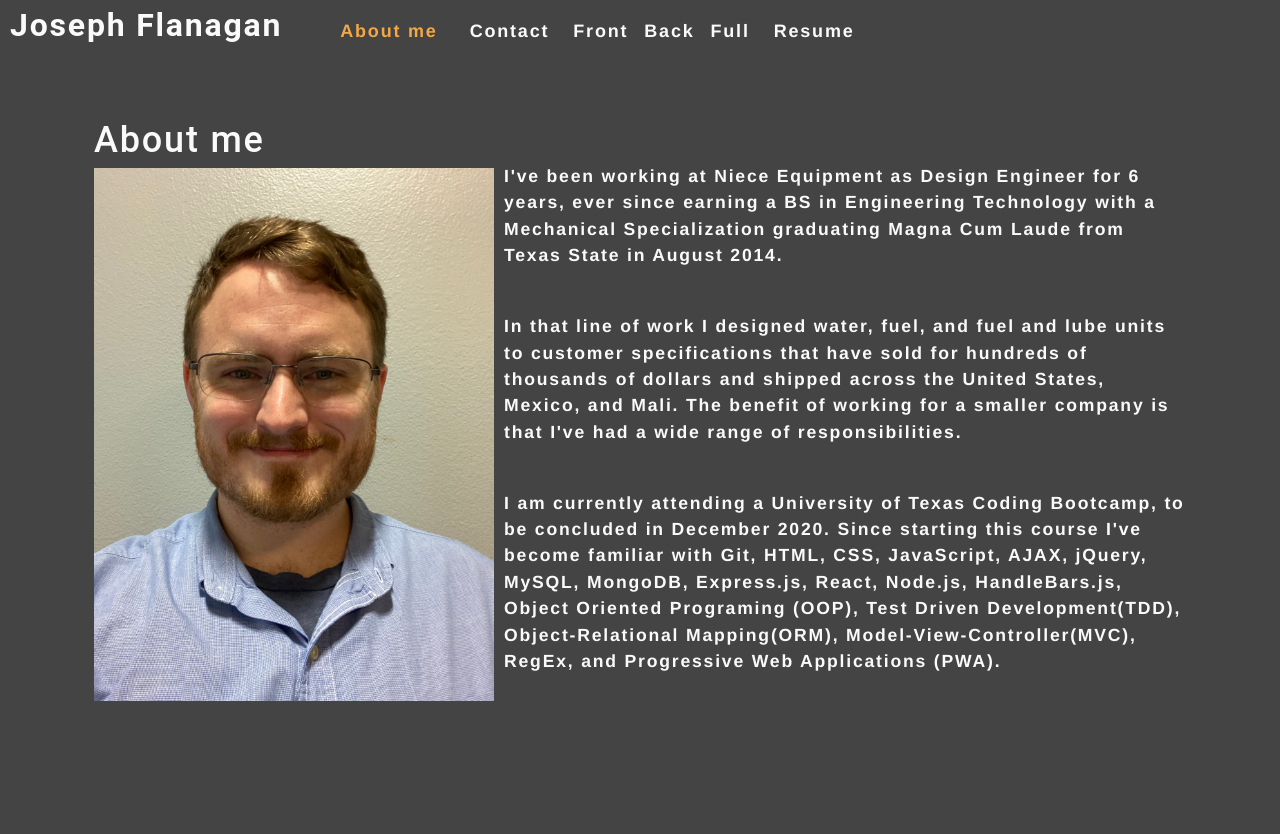
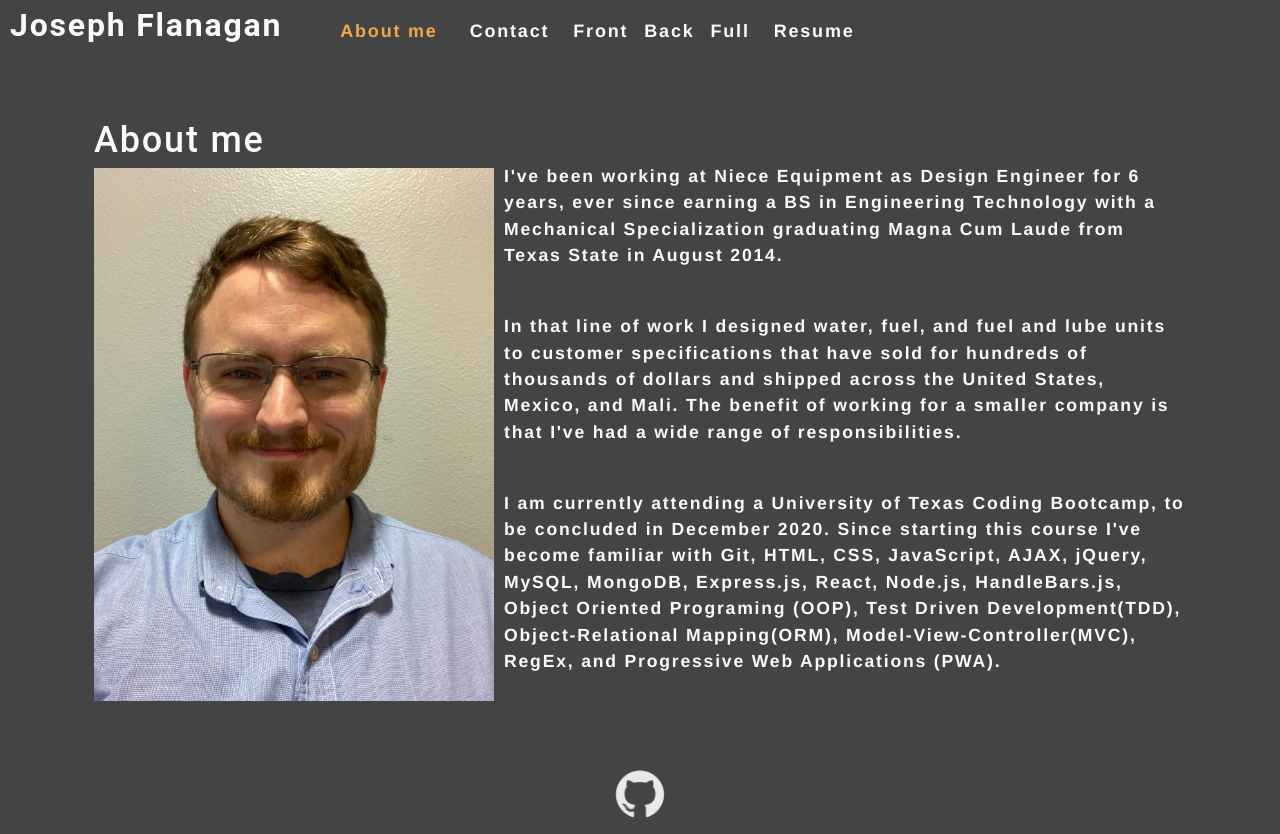
Before and after one commit to josephptflanagan/20201004-react-portfolio, a React (Create React App) app: page / in a window 1280 px wide. Before the commit the page ends 800 px from the top, so only its background shows below. Built offline with nearby package versions, Linux system fonts and the light colour scheme.

Commit message:
footer added

```diff
--- a/src/App.js
+++ b/src/App.js
@@ -3,7 +3,8 @@ import Nav from './components/Nav';
 import About from './components/About';
 import Applications from './components/Applications';
 import ContactForm from './components/Contact';
-import Resume from "./components/Resume"
+import Resume from "./components/Resume";
+import Footer from "./components/Footer";
 
 function App() {
 
@@ -37,7 +38,7 @@ function App() {
   };
 
   return (
-    <div>
+    <div className="page-container">
       <Nav
         categories={categories}
         currentCategory={currentCategory}
@@ -50,6 +51,7 @@ function App() {
         <div>{renderPage(currentPage)}</div>
 
       </main>
+      <Footer />
     </div>
   );
 }
--- /dev/null
+++ b/src/components/Footer/index.js
@@ -0,0 +1,15 @@
+import React from 'react';
+import gitHubLogo from "../../assets/icons/GitHub-Mark.png"
+
+
+function Footer() {
+    return (
+        <footer>
+            <a className="footer-link" href="https://github.com/josephptflanagan">
+                <img src={gitHubLogo} alt="Git Hub Repository" width="64" height="64"/>
+            </a>
+        </footer>
+    );
+}
+
+export default Footer;
--- a/src/components/Resume/index.js
+++ b/src/components/Resume/index.js
@@ -4,7 +4,7 @@ function Resume() {
 
     return (
         <section id="resume">
-            <a  href="src\assets\pdf\JosephFlanagan_Resume.pdf" download>
+            <a  href="../../assets/pdf/JosephFlanagan_Resume.pdf" download>
                 Click here to download a copy of my resume.
             </a>
         </section>
--- a/src/index.css
+++ b/src/index.css
@@ -306,3 +306,22 @@ a {
   max-width: 400px;
   height:auto;
 }
+
+.page-container{
+  position: relative;
+  min-height: 100vh;
+}
+
+main{
+  padding-bottom: 2.5rem;
+}
+
+footer{
+  position: absolute;
+  bottom: 0;
+  width: 100%;
+  height: 2.5rem;
+  display: flex;
+  align-content: center;
+  justify-content: center;
+}
```
Also changed, not shown: src/assets/icons/GitHub-Mark.png (added).
